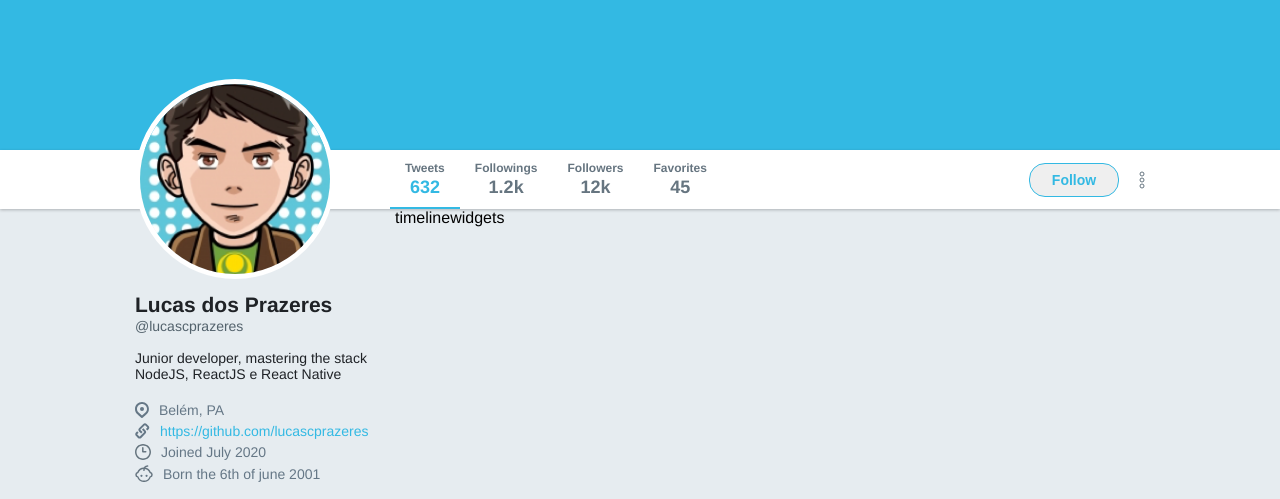
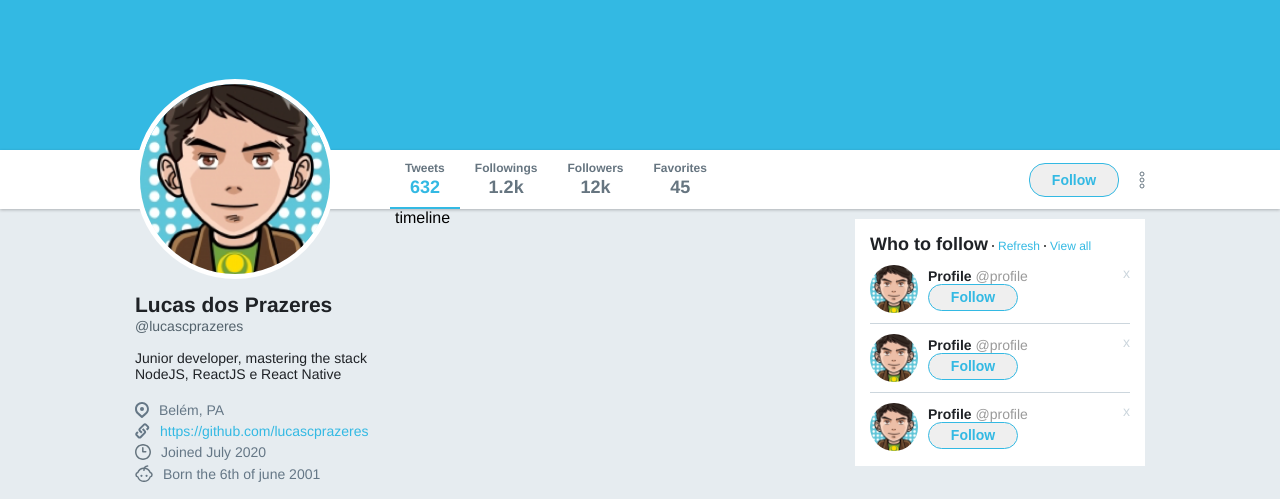
Before and after one commit to lucascprazeres/Twitter-layout, a plain HTML site: page index.html in a window 1280 px wide. Shown: the part 276-775 px from the top of the page. Drawn offline with Linux system fonts and the light colour scheme.

Commit message:
feat: adiciona widget de "who to follow", na lateral

```diff
--- a/index.html
+++ b/index.html
@@ -114,7 +114,50 @@
       </div>
     </aside>
     <section class="timeline">timeline</section>
-    <aside class="widgets">widgets</aside>
+    <aside class="widgets">
+      <div class="widget follow">
+        <div class="title">
+          <strong>Who to follow</strong>
+          <a href="">Refresh</a>
+          <a href="">View all</a>
+        </div>
+
+        <ul>
+          <li>
+            <div class="profile">
+              <img src="/images/avatar.png" alt="Avatar">
+              <div class="info">
+                <strong>Profile <span>@profile</span></strong>
+                <button>Follow</button>
+              </div>
+            </div>
+            <a href="">x</a>
+          </li>
+
+          <li>
+            <div class="profile">
+              <img src="/images/avatar.png" alt="Avatar">
+              <div class="info">
+                <strong>Profile <span>@profile</span></strong>
+                <button>Follow</button>
+              </div>
+            </div>
+            <a href="">x</a>
+          </li>
+
+          <li>
+            <div class="profile">
+              <img src="/images/avatar.png" alt="Avatar">
+              <div class="info">
+                <strong>Profile <span>@profile</span></strong>
+                <button>Follow</button>
+              </div>
+            </div>
+            <a href="">x</a>
+          </li>
+        </ul>
+      </div>
+    </aside>
   </div>
 </body>
 
--- a/styles.css
+++ b/styles.css
@@ -297,3 +297,113 @@ div.wrapper-content aside.profile .images ul li {
   flex: 1 0 auto;
   margin: 0 5px 5px 0;
 }
+
+div.wrapper-content section.timeline {
+  flex: 1;
+}
+
+div.wrapper-content aside.widgets {
+  width: 290px;
+  margin-top: 10px;
+}
+
+div.wrapper-content aside.widgets .widget {
+  background: #fff;
+  padding: 15px;
+}
+
+div.wrapper-content aside.widgets .widget .title {
+  display: flex;
+  align-items: baseline;
+}
+
+div.wrapper-content aside.widgets .title strong {
+  font-size: 18px;
+  color: #1f2226;
+}
+
+div.wrapper-content aside.widgets .title a {
+  font-size: 12px;
+  color: #33b9e3;
+  text-decoration: none;
+  position: relative;
+  padding-left: 10px;
+}
+
+div.wrapper-content aside.widgets .title a::before {
+  content: '';
+  width: 2px;
+  height: 2px;
+  border-radius: 50%;
+  background: #222;
+  position: absolute;
+  left: 4px;
+  top: 6px;
+}
+
+div.wrapper-content aside.widgets .follow ul {
+  list-style: none;
+  margin-top: 10px;
+}
+
+div.wrapper-content aside.widgets .follow ul li {
+  display: flex;
+  justify-content: space-between;
+  border-bottom: 1px solid #ccd6dd;
+  padding-bottom: 10px;
+  margin-bottom: 10px;
+}
+
+div.wrapper-content aside.widgets .follow ul li:last-child {
+  margin-bottom: 0;
+  padding-bottom: 0;
+  border-bottom: 0;
+}
+
+div.wrapper-content aside.widgets .follow ul li .profile {
+  display: flex;
+  align-items: center;
+}
+
+div.wrapper-content aside.widgets .follow ul li .profile img {
+  width: 48px;
+  height: 48px;
+  border-radius: 50%;
+}
+
+div.wrapper-content aside.widgets .follow ul li .profile .info {
+  margin-left: 10px;
+  display: flex;
+  flex-direction: column;
+}
+
+div.wrapper-content aside.widgets .follow ul li .profile .info strong {
+  font-size: 14px;
+  color: #1f2226;
+}
+div.wrapper-content aside.widgets .follow ul li .profile .info strong span {
+  font-weight: normal;
+  color: #9a9a9a;
+}
+
+div.wrapper-content aside.widgets .follow ul li .profile .info button {
+  height: 27px;
+  width: 90px;
+
+  color: #33b9e3;
+  border: 1px solid #33b9e3;
+  border-radius: 16px;
+
+  font-size: 14px;
+  font-weight: bold;
+
+  display: flex;
+  align-items: center;
+  justify-content: center;
+}
+
+div.wrapper-content aside.widgets .follow ul li > a {
+  color: #ccd6dd;
+  text-decoration: none;
+  font-size: 14px;
+}
```
Lines whose indentation alone changed are shown as unchanged.
